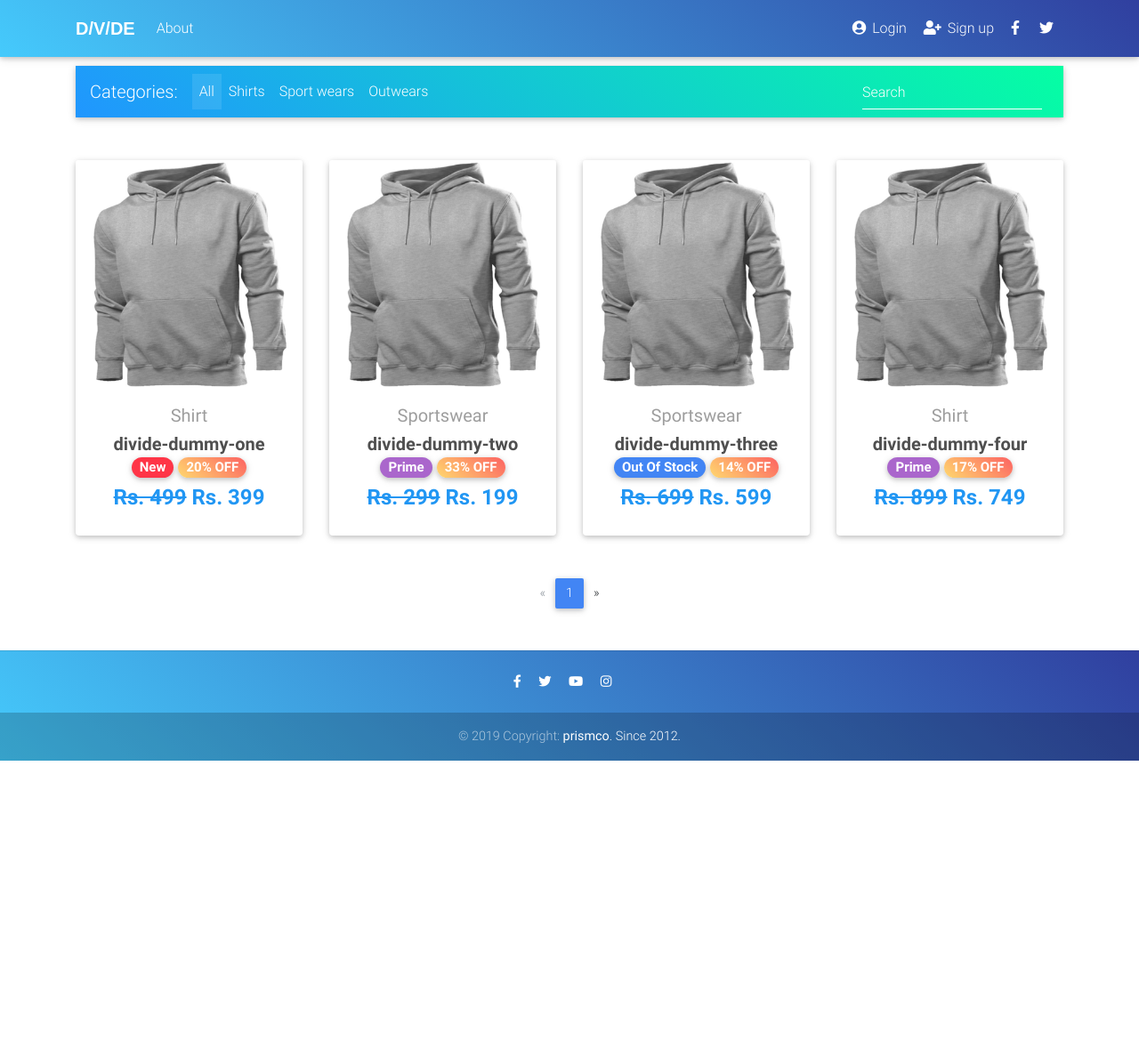
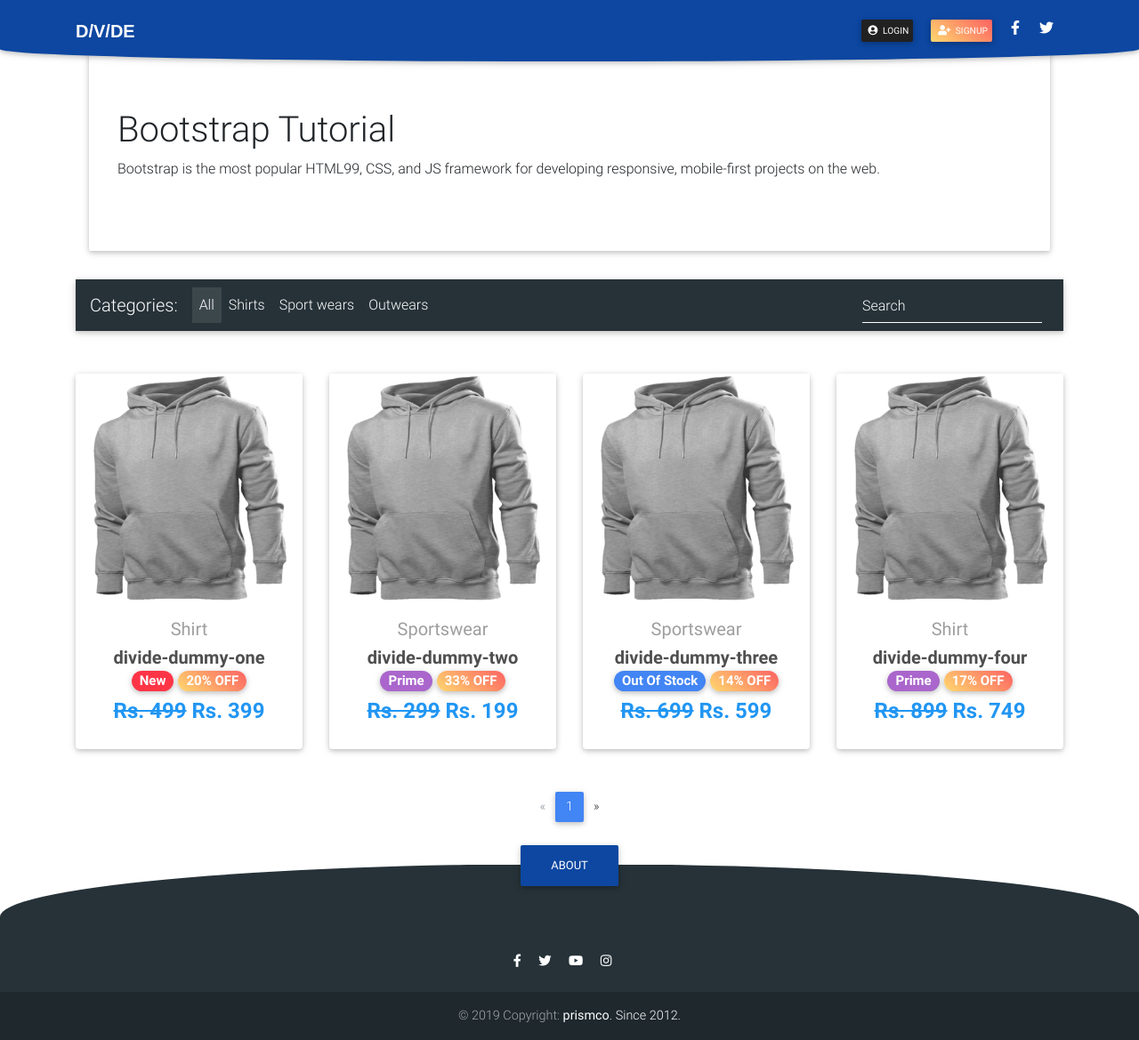
Before and after one commit to prismkoirala/divide-core, a Django app: page / in a window 1280 px wide. Shown: the whole page at 89% size. Before the commit the page ends 855 px from the top, so only its background shows below. Run offline with Django 3.2, Linux system fonts and the light colour scheme; data comes from the database, SQL or seed files in the repository; both versions use the stored data as it was after the commit; some libraries are stand-ins or nearby versions.

Commit message:
modified:   django_project_boilerplate-master/db.sqlite3 	modified:   django_project_boilerplate-master/divide/settings/__pycache__/development.cpython-37.pyc 	modified:   django_project_boilerplate-master/templates/about.html 	modified:   django_project_boilerplate-master/templates/base.html 	modified:   django_project_boilerplate-master/templates/home.html 	modified:   django_project_boilerplate-master/templates/product.html

```diff
--- a/django_project_boilerplate-master/templates/about.html
+++ b/django_project_boilerplate-master/templates/about.html
@@ -3,7 +3,7 @@
 
   <!-- Navbar -->
   {% block head_title %}
-  DIVIDE - My Orders
+  About
   {% endblock %}
 
 {% block content %}
--- a/django_project_boilerplate-master/templates/base.html
+++ b/django_project_boilerplate-master/templates/base.html
@@ -56,7 +56,7 @@
     <body>
 
       <!-- Navbar -->
-      <nav class="navbar fixed-top navbar-expand-lg navbar-light white scrolling-navbar blue-gradient">
+      <nav class="navbar fixed-top navbar-expand-lg navbar-dark white scrolling-navbar primary-color-dark" style="  border-bottom-left-radius: 50% 20%;border-bottom-right-radius: 50% 20%;">
         <div class="container">
 
           <!-- Brand -->
@@ -73,11 +73,6 @@
 
             <!-- Left -->
             <ul class="navbar-nav mr-auto">
-              <li class="nav-item">
-            <a class="nav-link white-text" href="{% url 'about_page' %}">About
-             <span class="sr-only">(current)</span>
-            </a>
-          </li>
           </ul>
 
 
@@ -88,28 +83,23 @@
               <li class="nav-item">
                 <a class="nav-link waves-effect" href="{% url 'core:order-summary' %}">
                   <span class="badge red z-depth-1 mr-1"> {{ request.user|cart_item_count }} </span>
-                  <i class="fas fa-shopping-cart" style="color:white;"></i>
-                  <span class="clearfix d-none d-sm-inline-block text-white"> Cart </span>
+                  <button class=" btn btn-dark btn-sm  text-white" style="padding:5px;margin:2px;"><i class="fas fa-shopping-cart" style="color:white;"></i> Cart </button>
                 </a>
               </li>
               <li class="nav-item">
                 <a class="nav-link waves-effect" href="{% url 'account_logout' %}">
-                  <i class="fa  fa-chevron-circle-left" style="color:white;" aria-hidden="true"></i>
-                  <span class="clearfix d-none d-sm-inline-block text-white"> Logout </span>
+                  <button class=" btn btn-dark btn-sm  text-white" style="padding:5px;margin:2px;"><i class="fas fa-chevron-circle-left" style="color:white;"></i> Logout </button>
                 </a>
               </li>
               {% else %}
               <li class="nav-item">
                 <a class="nav-link waves-effect" href="{% url 'account_login' %}">
-                  <i class="fas fa-user-circle" style="color:white;"></i>
-                  <span class="clearfix d-none d-sm-inline-block text-white"> Login </span>
+                  <button class=" btn btn-dark btn-sm  text-white" style="padding:5px;margin:2px;"><i class="fas fa-user-circle" style="color:white;"></i> Login </button>
                 </a>
               </li>
               <li class="nav-item">
                 <a class="nav-link waves-effect" href="{% url 'account_signup' %}">
-                  <i class="fas fa-user-plus " style="color:white;"></i>
-
-                  <span class="clearfix d-none d-sm-inline-block text-white"> Sign up </span>
+                  <button class=" btn btn-dark btn-sm peach-gradient  text-white" style="padding:5px;margin:2px;"><i class="fas fa-user-plus" style="color:white;"></i> Signup </button>
                 </a>
               </li>
               {% endif %}
@@ -133,7 +123,7 @@
 
       {% if messages %}
           {% for message in messages %}
-          <div class="md-5 pt-5" style="margin-top:20px;">
+          <div class="md-2 pt-5" style="margin-top:20px;">
             <div class="alert alert-{{ message.tags }} peach-gradient" role="alert">
               {{ message }}
             </div>
@@ -141,7 +131,7 @@
           {% endfor %}
       {% endif %}
       <!-- Navbar -->
-        <div class="md-5 pt-5" style="margin-top:10px;">
+        <div class="md-2 pt-5" style="margin-top:10px;">
         {% block content  %}
 
 
@@ -150,9 +140,15 @@
 
         {% block extra_body %}
         {% endblock %}
-        <footer class="page-footer text-center font-small mt-4 wow fadeIn blue-gradient">
+        <footer class="page-footer text-center font-small mt-4 wow fadeIn special-color-dark" style="  border-top-left-radius: 75% 45%;border-top-right-radius: 75% 45%;">
+          <hr class="my-4" style="border-color:white;">
 
-          <hr class="my-4">
+
+          <a class="nav-link white-text" href="{% url 'about_page' %}">
+            <button class="btn primary-color-dark" style="position:relative;bottom:60px;">About</button>
+           <span class="sr-only">(current)</span>
+          </a>
+
 
           <!-- Social icons -->
           <div class="pb-4">
--- a/django_project_boilerplate-master/templates/home.html
+++ b/django_project_boilerplate-master/templates/home.html
@@ -10,8 +10,16 @@
   <main>
     <div class="container">
 
+      <div class="container">
+        <div class="jumbotron white">
+          <h1 style="position:relative;">Bootstrap Tutorial</h1>
+          <p>Bootstrap is the most popular HTML99, CSS, and JS framework for developing
+          responsive, mobile-first projects on the web.</p>
+        </div>
+      </div>
+
       <!--Navbar-->
-      <nav class="navbar navbar-expand-lg navbar-dark mdb-color lighten-3 mt-3 mb-5 aqua-gradient">
+      <nav class="navbar navbar-expand-lg navbar-dark special-color-dark lighten-3 mt-3 mb-5">
 
         <!-- Navbar brand -->
         <span class="navbar-brand">Categories:</span>
--- a/django_project_boilerplate-master/templates/product.html
+++ b/django_project_boilerplate-master/templates/product.html
@@ -1,6 +1,7 @@
 {% extends "base.html" %}
 {% load static %}
 
+{% block head_title %}{{object.title}}{% endblock %}
 {% block content %}
 
   <!--Main layout-->
```
Also changed, not shown: django_project_boilerplate-master/db.sqlite3.
